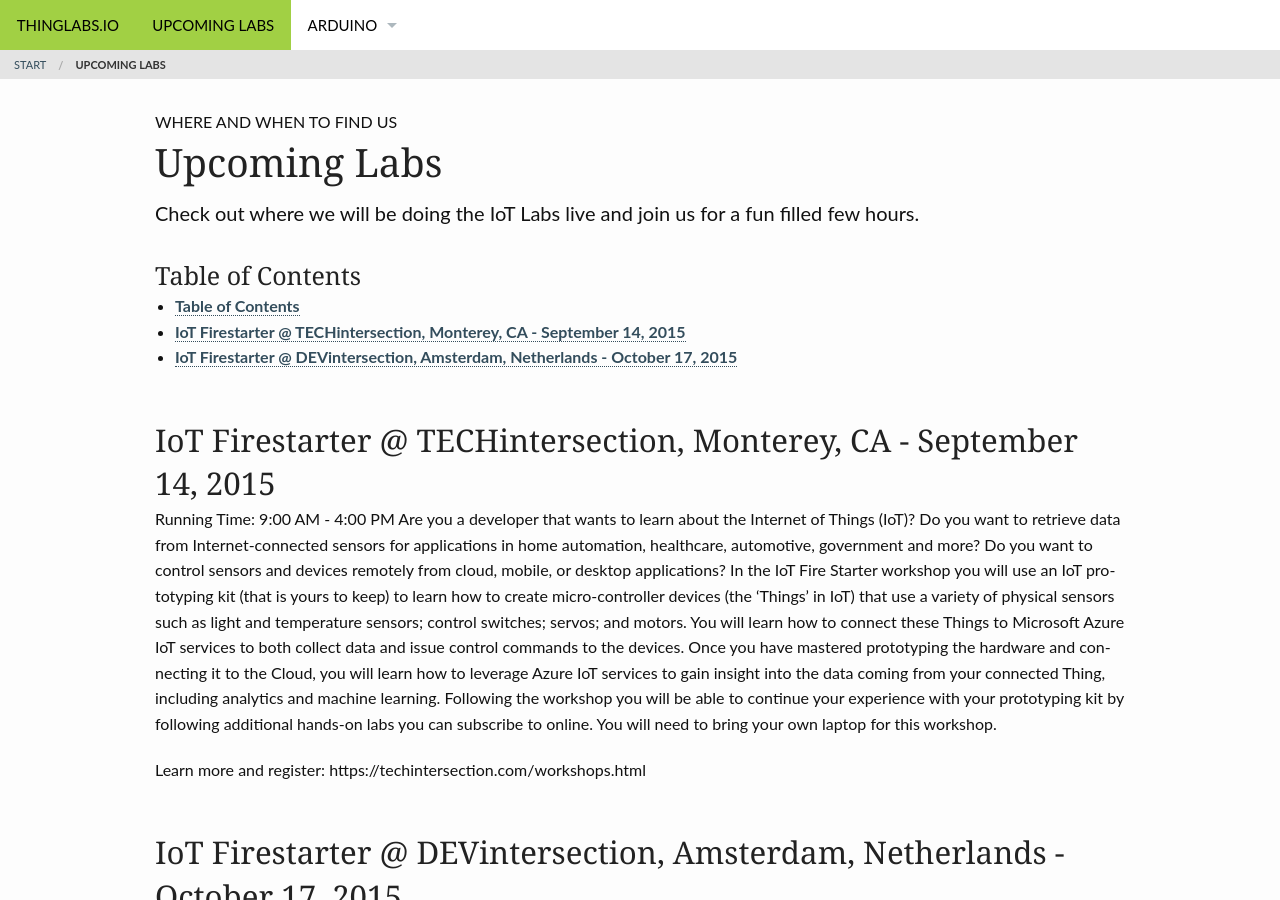
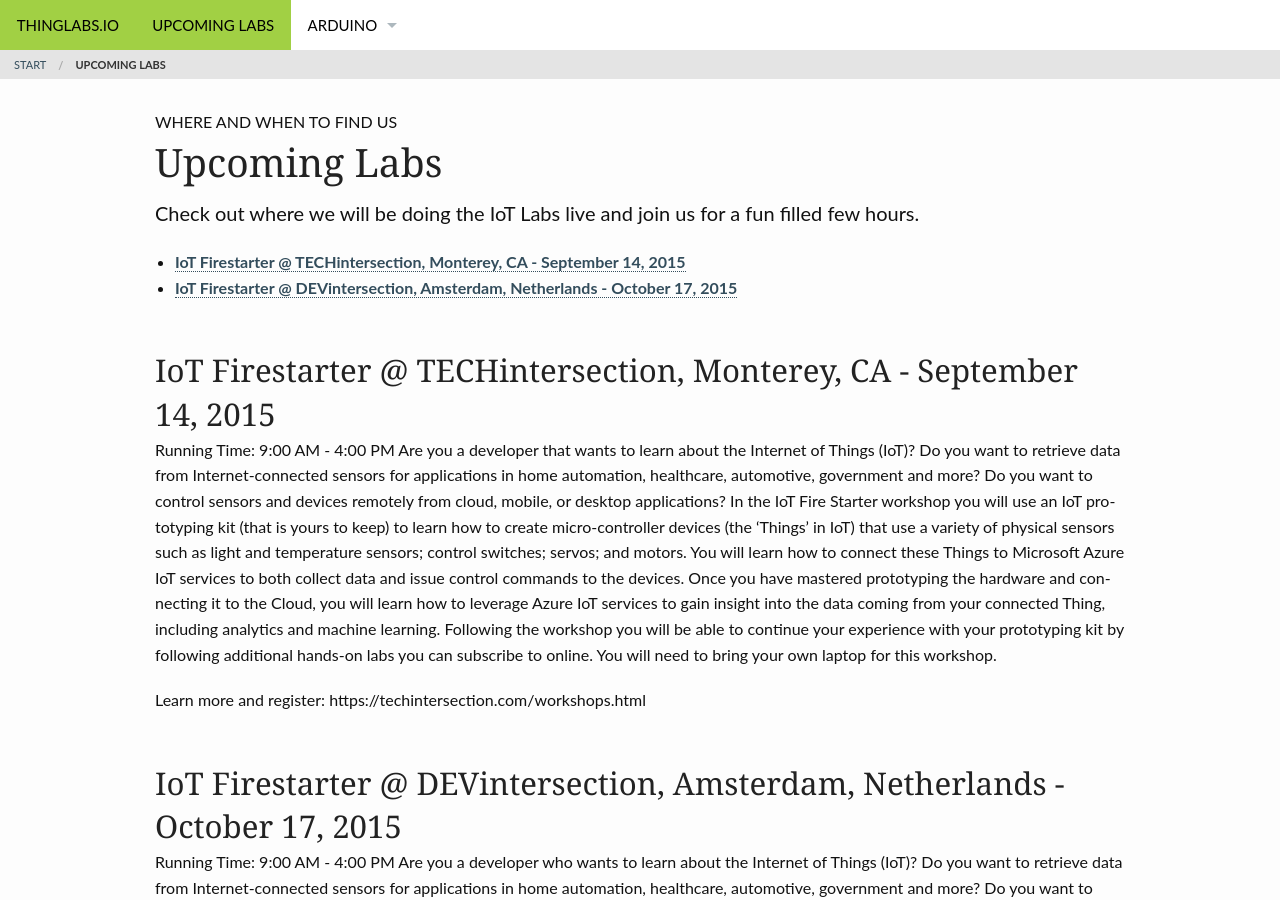
Before and after one commit to ThingLabsIo/ThingLabsIo.github.io, a Jekyll site: the page built from pages/schedule.md, in a window 1280 px wide and 900 px high. Built offline with Jekyll 4.4.1, drawn with Linux system fonts in a browser that asks for light colours.

Commit message:
Removing TOC header

```diff
--- a/pages/schedule.md
+++ b/pages/schedule.md
@@ -13,7 +13,7 @@
 author: "Doug Seven"
 permalink: "/schedule/"
 ---
-### Table of Contents
+
 *  Auto generated table of contents
 {:toc}
 
```
